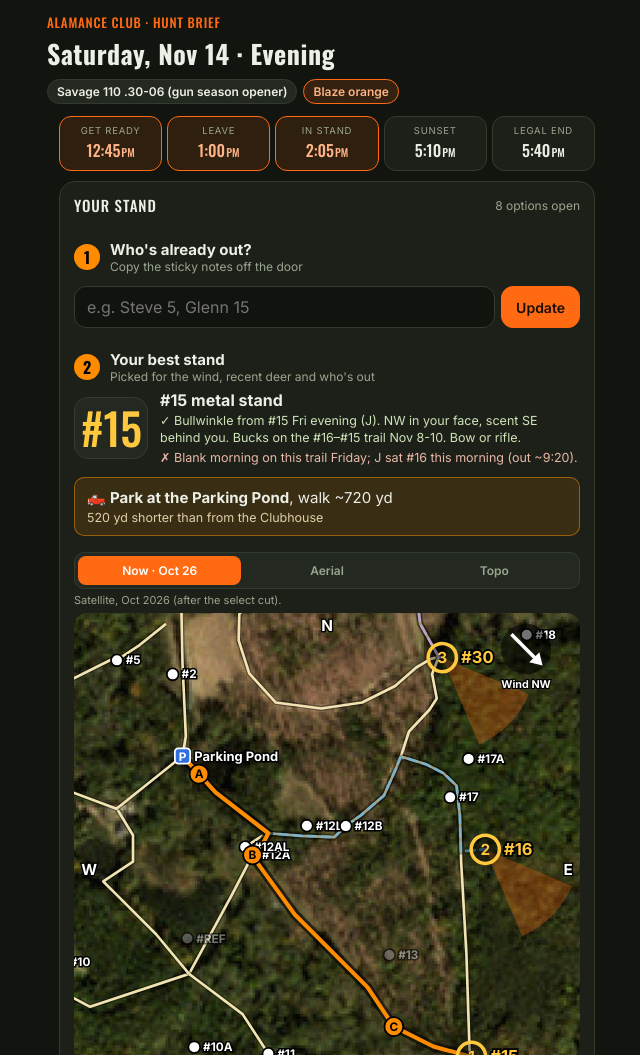
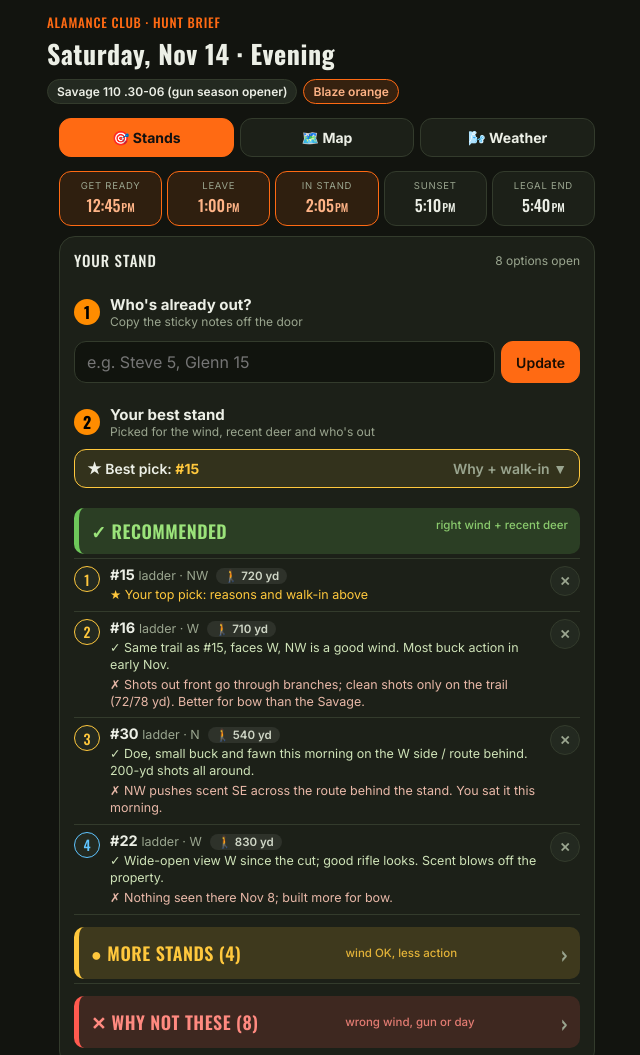
Before and after one commit to jeremyphelps74-lgtm/alamance-hunting-brief-lgtm, a plain HTML site: page index.html in a window 1280 px wide. Shown: the top 1055 px of the page, without its empty margins (313-953 px from the left). Drawn offline with nearby package versions, Linux system fonts and the light colour scheme.

Commit message:
Stands / Map / Weather tabs; collapsed best-stand box
Co-Authored-By: Claude Opus 5.5 <noreply@anthropic.com>
Claude-Session: https://claude.ai/code/session_01MYD6NLHjBsYKMaZ6NZEjHq

```diff
--- a/field.js
+++ b/field.js
@@ -120,6 +120,36 @@ drawMap=function(R){baseDraw(R);const sv=document.querySelector('#mapbox svg.mp'
 (function wait(){if(typeof D!=='undefined'&&D&&D.geo){list();drawMap();}else setTimeout(wait,200);})();
 
 
+
+// ---- tabs: Stands / Map / Weather ----
+const pickCard=$f('#pickcard'),mapCard=$f('#mapHome').closest('.card'),wxCard=$f('#wxbd').closest('.card');
+pickCard.dataset.tab='stands';mapCard.dataset.tab='map';wxCard.dataset.tab='weather';
+const nav=document.createElement('div');nav.id='tabnav';
+nav.innerHTML='<button data-t="stands">🎯 Stands</button><button data-t="map">🗺️ Map</button><button data-t="weather">🌬️ Weather</button>';
+const tiles=$f('#tiles');tiles.parentNode.insertBefore(nav,tiles);
+const tcss=document.createElement('style');tcss.textContent=`
+#tabnav{position:sticky;top:0;z-index:50;display:flex;gap:6px;padding:8px 0;background:var(--bg)}
+#tabnav button{flex:1;border:1px solid var(--line);background:var(--card);color:var(--txt);border-radius:12px;padding:10px 4px;font:700 14px Inter,sans-serif}
+#tabnav button.on{background:var(--orange);border-color:var(--orange);color:#111}
+body[data-tab="stands"] .card[data-tab="map"],body[data-tab="stands"] .card[data-tab="weather"],
+body[data-tab="map"] .card[data-tab="stands"],body[data-tab="map"] .card[data-tab="weather"],
+body[data-tab="weather"] .card[data-tab="stands"],body[data-tab="weather"] .card[data-tab="map"]{display:none}
+body[data-tab="map"] #tiles{display:none}
+#toptog{width:100%;text-align:left;border:1px solid var(--gold);background:rgba(255,200,61,.10);color:var(--txt);border-radius:12px;padding:10px 12px;font:600 14px Inter,sans-serif;margin:4px 0 8px}
+#toptog b{color:var(--gold)}#topwrap:not(.open) #toppick{display:none}`;document.head.appendChild(tcss);
+function setTab(t){document.body.dataset.tab=t;nav.querySelectorAll('button').forEach(b=>b.classList.toggle('on',b.dataset.t===t));LS.set('hb_tab',t);
+  if(t==='map'&&typeof D!=='undefined'&&D&&D.geo){mapHome();drawMap();}
+  window.scrollTo({top:Math.max(0,nav.getBoundingClientRect().top+window.scrollY-2)});}
+nav.querySelectorAll('button').forEach(b=>b.onclick=()=>setTab(b.dataset.t));
+// collapse the best-stand box into a one-line button
+const tp=$f('#toppick');const tw=document.createElement('div');tw.id='topwrap';tp.parentNode.insertBefore(tw,tp);
+const tt=document.createElement('button');tt.id='toptog';tw.appendChild(tt);tw.appendChild(tp);
+tt.onclick=()=>{tw.classList.toggle('open');topLabel();};
+function topLabel(){try{const top=ranked().find(r=>r.status!=='taken');const o=top&&STAND[top.id];
+  tt.innerHTML=top?`★ Best pick: <b>#${esc(top.id)}</b>${o&&o.name&&!/^#/.test(o.name)?' '+esc(o.name):''} <span style="float:right;color:var(--mute)">${tw.classList.contains('open')?'Hide ▲':'Why + walk-in ▼'}</span>`:'No open stands';}catch(e){}}
+const dm2=drawMap;drawMap=function(R){dm2(R);topLabel();};
+setTab(LS.get('hb_tab','stands'));
+
 // ---- full-screen map ----
 const fs=document.createElement('style');fs.textContent=`
 body.fullmap{overflow:hidden}
--- a/index.html
+++ b/index.html
@@ -672,6 +672,6 @@ document.addEventListener('click',e=>{const b=e.target.closest('.stb,.ht');if(!b
 fetch('data.json',{cache:'no-store'}).then(r=>r.json()).then(d=>{D=d;d.stands.forEach(s=>STAND[s.id]=s);local=load(LS+D.date)||[];render();setBase(BASE);mapToTop();})
  .catch(e=>{$('#title').textContent='Could not load the brief';});
 </script>
-<script src="field.js?v=5"></script>
+<script src="field.js?v=6"></script>
 </body>
 </html>
--- a/sw.js
+++ b/sw.js
@@ -1,4 +1,4 @@
-const C='hb-v5';
+const C='hb-v6';
 const CORE=['./','index.html','field.js','data.json','map.jpg','map-aerial.jpg','map-topo.jpg','patterns.html','sightings.json','manifest.json','icon.png'];
 self.addEventListener('install',e=>{e.waitUntil(caches.open(C).then(c=>Promise.all(CORE.map(u=>c.add(u).catch(()=>{})))));self.skipWaiting();});
 self.addEventListener('activate',e=>{e.waitUntil(caches.keys().then(k=>Promise.all(k.filter(x=>x!==C).map(x=>caches.delete(x)))).then(()=>self.clients.claim()));});
```
